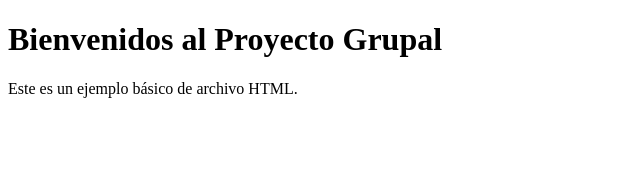
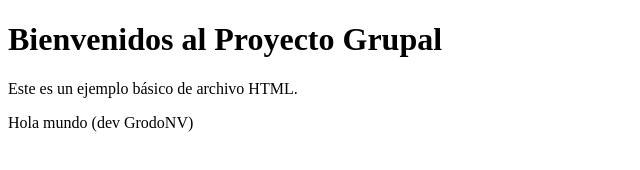
Before and after one commit to darling-rn/laboratorio1, a plain HTML site: page index.html in a window 1280 px wide. Shown: the whole page, without its empty margins (0-640 px from the left). Drawn offline with Linux system fonts and the light colour scheme.

Commit message:
agregando mensaje en index html

```diff
--- a/index.html
+++ b/index.html
@@ -8,5 +8,6 @@
 <body>
     <h1>Bienvenidos al Proyecto Grupal</h1>
     <p>Este es un ejemplo básico de archivo HTML.</p>
+    <p>Hola mundo (dev GrodoNV)</p>
 </body>
 </html>
```
